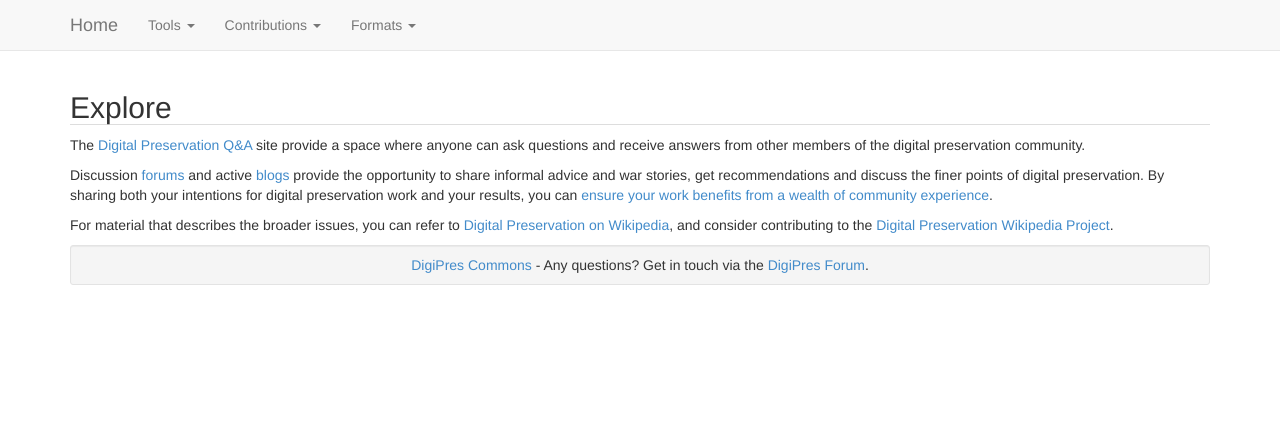
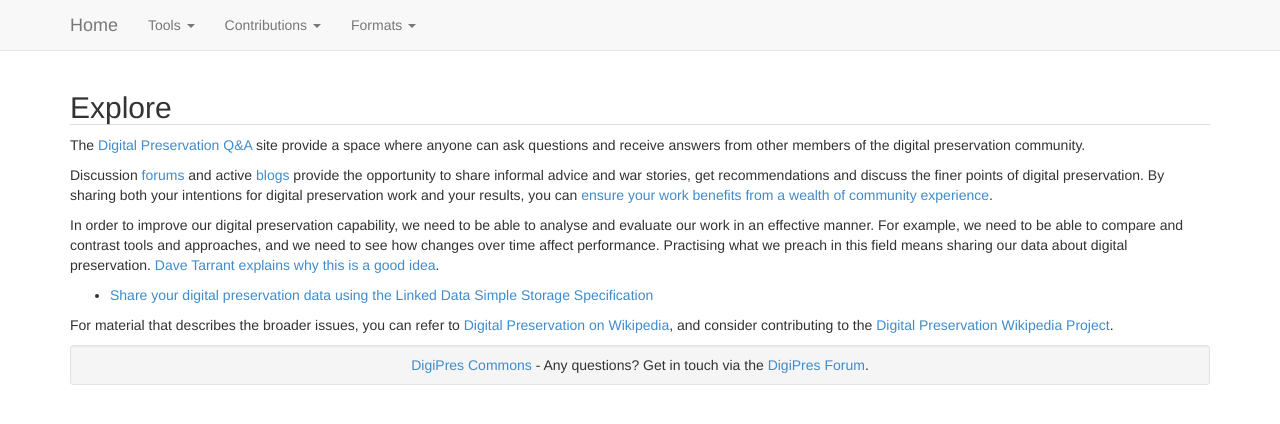
Before and after one commit to digipres/awesome-digital-preservation, a Jekyll site: the page built from explore_main.md, in a window 1280 px wide. Shown: the top 424 px of the page. Built offline with Jekyll 4.4.1, drawn with Linux system fonts in a browser that asks for light colours.

Commit message:
Update explore_main.md

```diff
--- a/explore_main.md
+++ b/explore_main.md
@@ -5,4 +5,7 @@
 
 Discussion [forums](https://groups.google.com/forum/forum/digital-curation) and active [blogs](http://openplanetsfoundation.org/) provide the opportunity to share informal advice and war stories, get recommendations and discuss the finer points of digital preservation. By sharing both your intentions for digital preservation work and your results, you can [ensure your work benefits from a wealth of community experience](http://openplanetsfoundation.org/blogs/2012-05-17-do-others-share-your-digital-preservation-challenges-and-know-about-best-solutions).
 
+In order to improve our digital preservation capability, we need to be able to analyse and evaluate our work in an effective manner. For example, we need to be able to compare and contrast tools and approaches, and we need to see how changes over time affect performance. Practising what we preach in this field means sharing our data about digital preservation. [Dave Tarrant explains why this is a good idea](http://openplanetsfoundation.org/blogs/2012-08-29-years-registry-why-has-preservation-community-not-solved-problem-well-managed-and).
+* [Share your digital preservation data using the Linked Data Simple Storage Specification](http://www.lds3.org/)
+
 For material that describes the broader issues, you can refer to [Digital Preservation on Wikipedia](https://en.wikipedia.org/wiki/Digital_preservation), and consider contributing to the [Digital Preservation Wikipedia Project](http://en.wikipedia.org/wiki/Wikipedia:WikiProject_Digital_Preservation).
```
